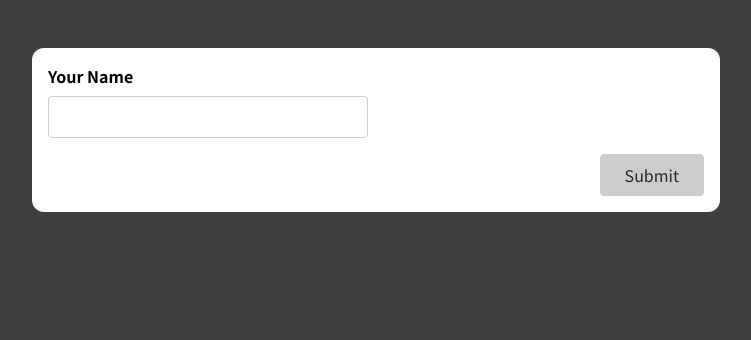
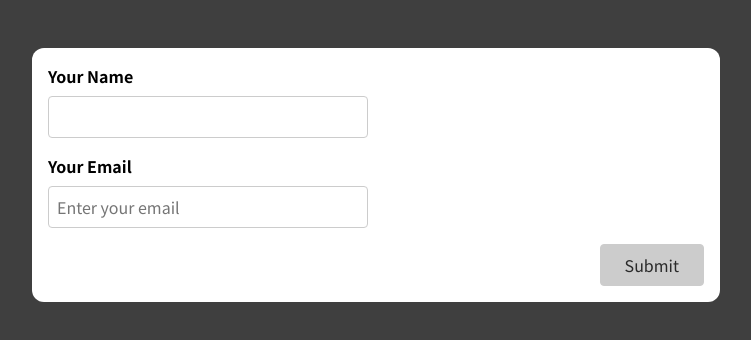
Before and after one commit to aimon7/react-forms, a React (Create React App) app: page / in a window 1280 px wide. Shown: the top 340 px of the page, without its empty margins (264-1015 px from the left). Built offline with nearby package versions, Linux system fonts and the light colour scheme.

Commit message:
Assignment 5: Time to Practice: Forms

```diff
--- a/src/components/SimpleInput.js
+++ b/src/components/SimpleInput.js
@@ -4,12 +4,20 @@ const SimpleInput = (props) => {
     // State is better when you need validation in every keystroke and to reset the field
     const [enteredName, setEnteredName] = useState('');
     const [enteredNameTouched, setEnteredNameTouched] = useState(false);
+    const [enteredEmail, setEnteredEmail] = useState('');
+    const [enteredEmailTouched, setEnteredEmailTouched] = useState(false);
 
     const enteredNameIsValid = enteredName.trim() !== '';
     const nameInputIsInvalid = !enteredNameIsValid && enteredNameTouched;
+
+    const emailValidation = /^(([^<>()[\]\\.,;:\s@"]+(\.[^<>()[\]\\.,;:\s@"]+)*)|(".+"))@((\[[0-9]{1,3}\.[0-9]{1,3}\.[0-9]{1,3}\.[0-9]{1,3}])|(([a-zA-Z\-0-9]+\.)+[a-zA-Z]{2,}))$/;
+    const passEmailValidation = emailValidation.test(enteredEmail);
+    const enteredEmailIsValid = enteredEmail.trim() !== '' && passEmailValidation;
+    const emailInputIsInvalid = !enteredEmailIsValid && enteredEmailTouched;
+
     let formIsValid = false;
 
-    if (enteredNameIsValid) {
+    if (enteredNameIsValid && enteredEmailIsValid) {
         formIsValid = true;
     }
 
@@ -17,8 +25,16 @@ const SimpleInput = (props) => {
         setEnteredName(event.target.value);
     }
 
+    const emailInputChangeHandler = (event) => {
+        setEnteredEmail(event.target.value);
+    }
+
     const nameInputBlurHandler = event => {
         setEnteredNameTouched(true);
+    }
+
+    const emailInputBlurHandler = event => {
+        setEnteredEmailTouched(true);
     }
 
     const formSubmissionHandler = event => {
@@ -34,9 +50,13 @@ const SimpleInput = (props) => {
 
         setEnteredName('');
         setEnteredNameTouched(false);
+
+        setEnteredEmail('');
+        setEnteredEmailTouched(false);
     }
 
     const nameInputClasses = nameInputIsInvalid ? 'form-control invalid' : 'form-control'
+    const emailInputClasses = emailInputIsInvalid ? 'form-control invalid' : 'form-control'
 
     return (
         <form onSubmit={formSubmissionHandler}>
@@ -51,6 +71,18 @@ const SimpleInput = (props) => {
                 />
                 {nameInputIsInvalid && <p className="error-text">Name must be not empty</p>}
             </div>
+            <div className={emailInputClasses}>
+                <label htmlFor="mail">Your Email</label>
+                <input
+                    type="email"
+                    id="mail"
+                    placeholder="Enter your email"
+                    onChange={emailInputChangeHandler}
+                    onBlur={emailInputBlurHandler}
+                    value={enteredEmail}
+                />
+                {emailInputIsInvalid && <p className="error-text">Email must be not empty and in proper format</p>}
+            </div>
             <div className="form-actions">
                 <button disabled={!formIsValid}>Submit</button>
             </div>
```
